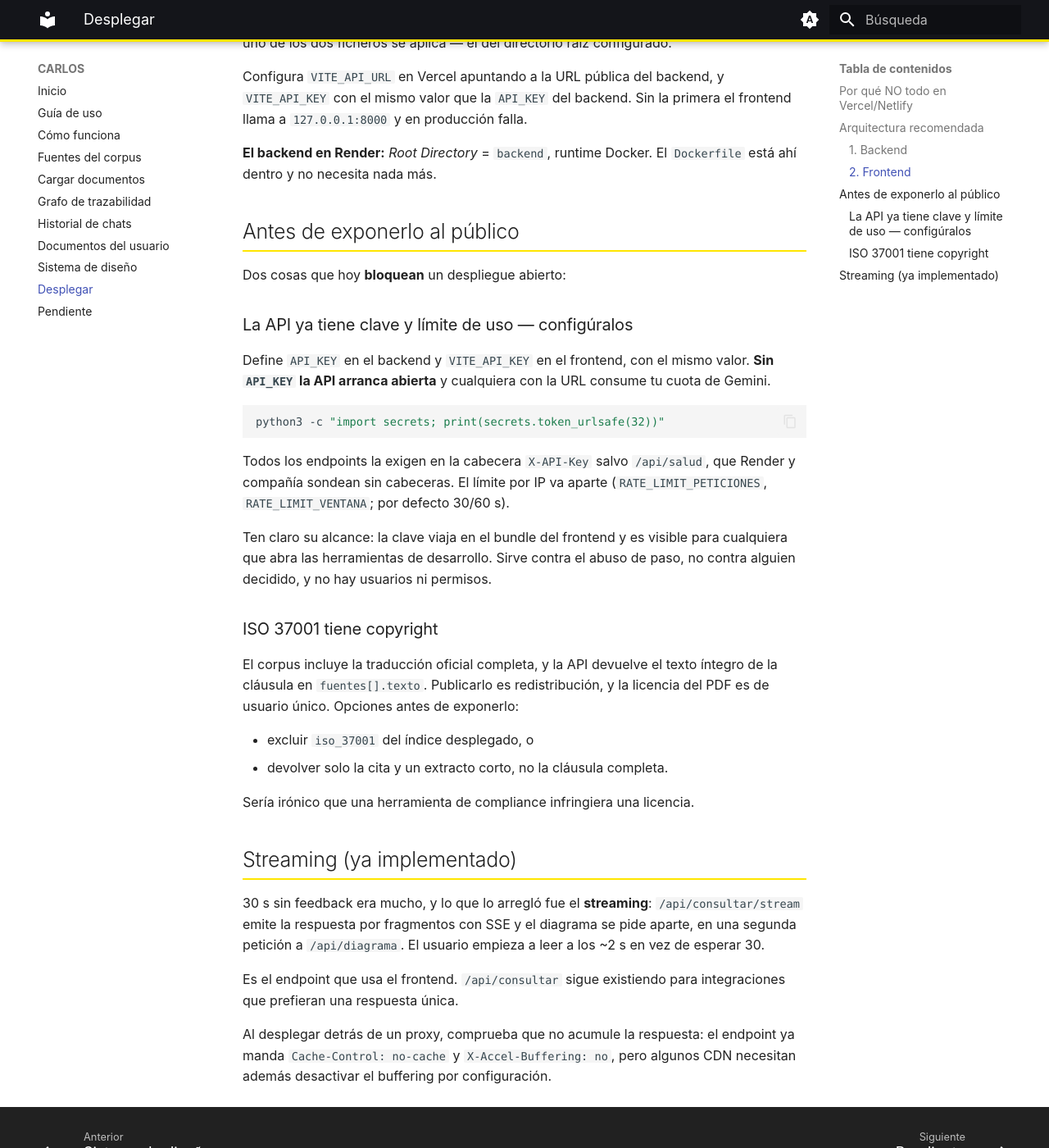
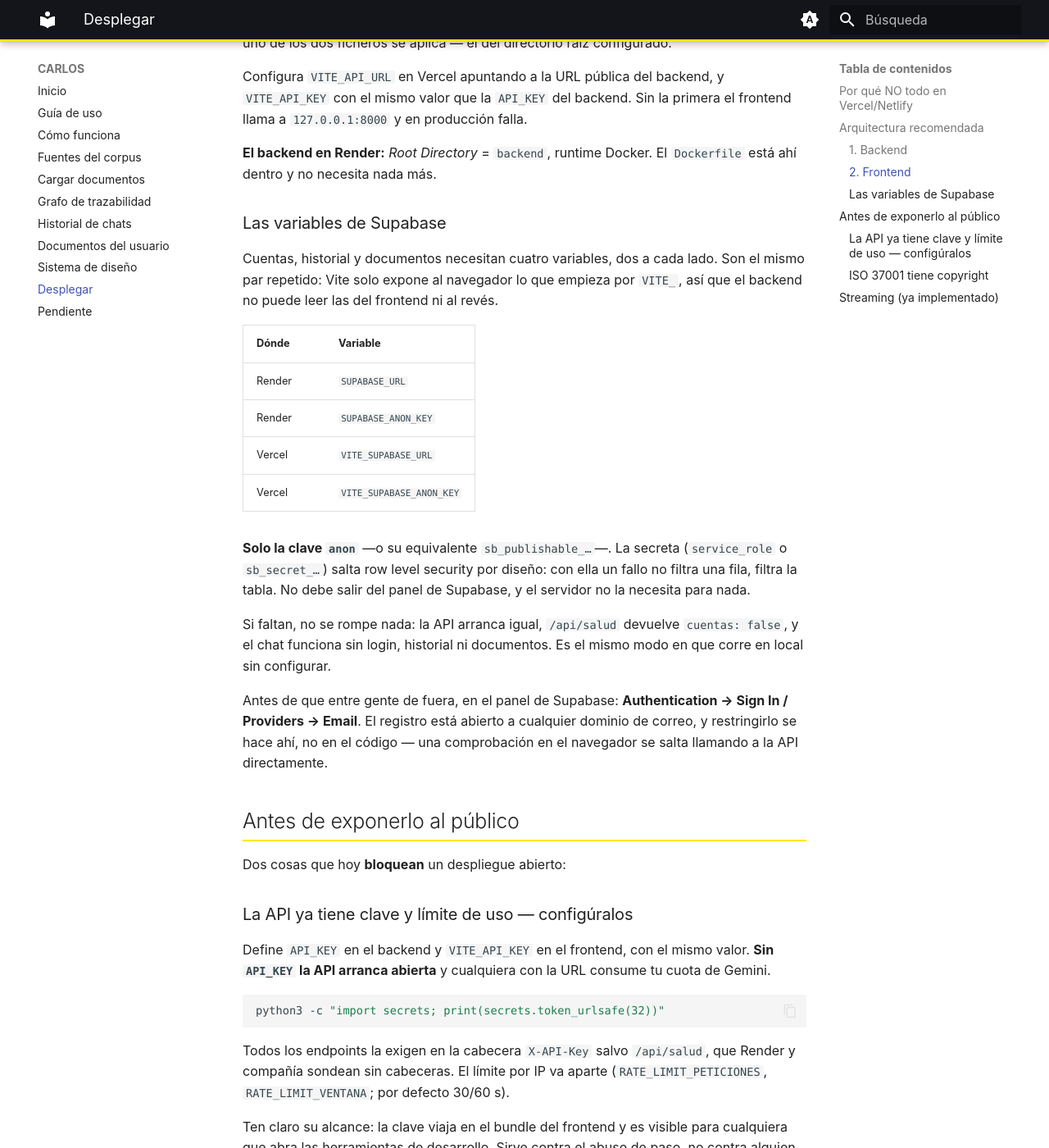
Before and after one commit to lucumango/compliance-agent, an MkDocs documentation site: the page built from docs/DEPLOY.md, in a window 1280 px wide and 1400 px high, scrolled down 2706 px. Shown: the whole window at 82% size. Built offline with MkDocs 1.6.1 and Material for MkDocs 9.7.7, drawn with Linux system fonts in a browser that asks for light colours.

Commit message:
Declarar las variables de Supabase para el despliegue

```diff
--- a/docs/DEPLOY.md
+++ b/docs/DEPLOY.md
@@ -136,6 +136,33 @@ el frontend llama a `127.0.0.1:8000` y en producción falla.
 **El backend en Render:** *Root Directory* = `backend`, runtime Docker. El
 `Dockerfile` está ahí dentro y no necesita nada más.
 
+### Las variables de Supabase
+
+Cuentas, historial y documentos necesitan cuatro variables, dos a cada lado.
+Son el mismo par repetido: Vite solo expone al navegador lo que empieza por
+`VITE_`, así que el backend no puede leer las del frontend ni al revés.
+
+| Dónde | Variable |
+|---|---|
+| Render | `SUPABASE_URL` |
+| Render | `SUPABASE_ANON_KEY` |
+| Vercel | `VITE_SUPABASE_URL` |
+| Vercel | `VITE_SUPABASE_ANON_KEY` |
+
+**Solo la clave `anon`** —o su equivalente `sb_publishable_…`—. La secreta
+(`service_role` o `sb_secret_…`) salta row level security por diseño: con ella
+un fallo no filtra una fila, filtra la tabla. No debe salir del panel de
+Supabase, y el servidor no la necesita para nada.
+
+Si faltan, no se rompe nada: la API arranca igual, `/api/salud` devuelve
+`cuentas: false`, y el chat funciona sin login, historial ni documentos. Es el
+mismo modo en que corre en local sin configurar.
+
+Antes de que entre gente de fuera, en el panel de Supabase: **Authentication →
+Sign In / Providers → Email**. El registro está abierto a cualquier dominio de
+correo, y restringirlo se hace ahí, no en el código — una comprobación en el
+navegador se salta llamando a la API directamente.
+
 ## Antes de exponerlo al público
 
 Dos cosas que hoy **bloquean** un despliegue abierto:
```
Also changed, not shown: render.yaml (+9 -0 lines), docs/img/benchmark.png (added), docs/img/roadmap.png (added), 2 other files.
